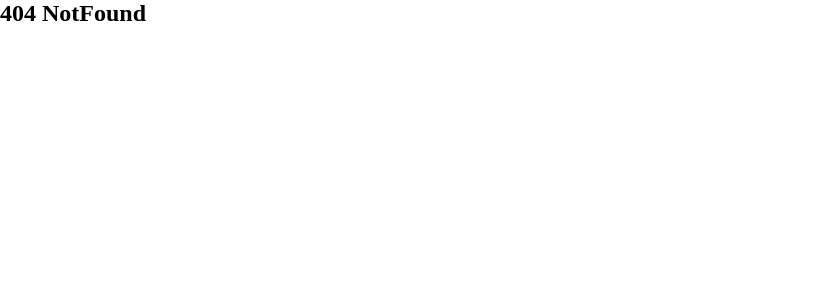
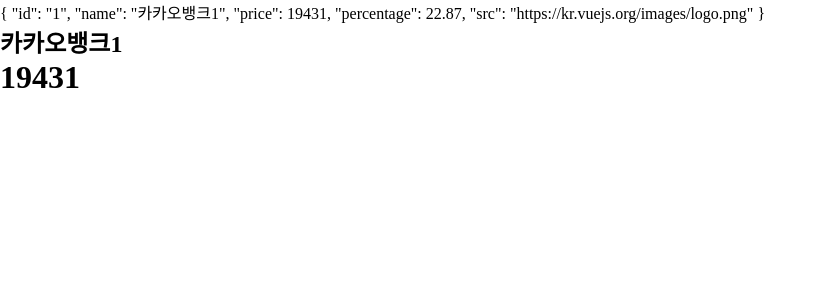
Before and after one commit to krim45/mts-practice, a Vue app: page /stock/1 in a window 1280 px wide. Before the commit this address had no page. Shown: the top 300 px of the page, without its empty margins (0-826 px from the left). Built offline with nearby package versions, Linux system fonts and the light colour scheme.

Commit message:
pagenation

```diff
--- a/src/components/List.vue
+++ b/src/components/List.vue
@@ -7,7 +7,12 @@
       </div>
     </header>
     <ul>
-      <li class="list" v-for="(list, idx) in option.list" :key="idx">
+      <li
+        class="list"
+        v-for="(list, idx) in option.list"
+        :key="idx"
+        @click="$router.push(`/stock/${list.id}`)"
+      >
         <dl>
           <dt>
             <img :src="list.src" alt="logo" />
@@ -35,6 +40,7 @@
   },
   methods: {
     formatPrice(price) {
+      this.$store.dispatch("formatPrice", price);
       return price.toLocaleString("ko-KR");
       // return price.toString().replace(/\B(?=(\d{3})+(?!\d))/g, ",");
     },
--- a/src/components/Navigations.vue
+++ b/src/components/Navigations.vue
@@ -32,7 +32,7 @@
 .menu {
   border: 1px solid #000;
   background: #fff;
-  padding: 30px 50px;
+  padding: 25px 25px;
   list-style: none;
 }
 </style>
--- a/src/components/Swiper.vue
+++ b/src/components/Swiper.vue
@@ -1,6 +1,16 @@
 <template>
   <div class="wrapper">
     <div class="swiper-container">
+      <div class="swiper-pagenation">
+        <ul>
+          <li
+            v-for="(num, idx) in page"
+            :key="idx"
+            :class="curPage === idx ? 'active' : null"
+            @click="() => goPage(idx)"
+          ></li>
+        </ul>
+      </div>
       <div
         class="swiper"
         ref="swiper"
@@ -25,6 +35,7 @@
       width: null,
       startX: null,
       curPage: 0,
+      page: [0, 1, 2, 3],
     };
   },
   mounted() {
@@ -49,6 +60,9 @@
         this.curPage = this.curPage + 1;
       }
     },
+    goPage(num) {
+      this.curPage = num;
+    },
   },
   watch: {
     curPage() {
@@ -67,17 +81,38 @@
   padding: 0 2.5vw;
   background: pink;
 }
+
 .swiper-container {
   width: 100%;
-  height: 300px;
+  height: 200px;
   position: relative;
   margin: 20px 0;
   overflow: hidden;
 }
 
+.swiper-pagenation > ul {
+  display: flex;
+  justify-content: end;
+  padding: 10px;
+}
+
+.swiper-pagenation > ul > li {
+  list-style: none;
+  width: 15px;
+  height: 15px;
+  border-radius: 100%;
+  background: gray;
+  margin: 1px;
+  z-index: 2;
+}
+
+.swiper-pagenation > ul > li.active {
+  background: black;
+}
+
 .swiper {
   width: 95vw;
-  height: 300px;
+  height: 200px;
   display: flex;
   flex-direction: row;
   align-items: center;
--- a/src/router.js
+++ b/src/router.js
@@ -9,6 +9,7 @@
 import ServiceTerms from '@/views/terms/ServiceTerms.vue';
 import CddEdd from '@/views/terms/CddEdd.vue';
 import Research from '@/views/terms/Research.vue';
+import StockDetail from '@/views/StockDetail.vue';
 import NotFound from '@/views/NotFound.vue';
 
 Vue.use(Router);
@@ -20,12 +21,12 @@
     {
       path: '/',
       name: 'home',
-      component: Home,
+      component: Home
     },
     {
       path: '/intro',
       name: 'intro',
-      component: Intro,
+      component: Intro
     },
     {
       path: '/terms',
@@ -37,39 +38,45 @@
         {
           path: 'stock-terms',
           name: 'stock-terms',
-          component: StockTerms,
+          component: StockTerms
         },
         {
           path: 'discription',
           name: 'discription',
-          component: Discription,
+          component: Discription
         },
         {
           path: 'account-selection',
           name: 'account-selection',
-          component: AccountSelection,
+          component: AccountSelection
         },
         {
           path: 'service-terms',
           name: 'service-terms',
-          component: ServiceTerms,
+          component: ServiceTerms
         },
         {
           path: 'cdd-edd',
           name: 'cdd-edd',
-          component: CddEdd,
+          component: CddEdd
         },
         {
           path: 'research',
           name: 'research',
-          component: Research,
-        },
-      ],
+          component: Research
+        }
+      ]
+    },
+    {
+      path: '/stock/:id',
+      name: 'stockDetail',
+      component: StockDetail,
+      props: true
     },
     {
       path: '/:catchAll(.*)',
       name: 'NotFound',
-      component: NotFound,
-    },
-  ],
+      component: NotFound
+    }
+  ]
 });
--- a/src/store.js
+++ b/src/store.js
@@ -5,10 +5,33 @@
 
 export default new Vuex.Store({
   state: {
-    login: false,
+    login: true,
     kakaoAccount: false,
     otherAccount: false,
-    modalCase: false
+    modalCase: false,
+    stock: [
+      {
+        id: '1',
+        name: '카카오뱅크1',
+        price: 19431,
+        percentage: 22.87,
+        src: 'https://kr.vuejs.org/images/logo.png'
+      },
+      {
+        id: '2',
+        name: '카카오뱅크2',
+        price: 19431,
+        percentage: 22.87,
+        src: 'https://kr.vuejs.org/images/logo.png'
+      },
+      {
+        id: '3',
+        name: '카카오뱅크3',
+        price: 19431,
+        percentage: 22.87,
+        src: 'https://kr.vuejs.org/images/logo.png'
+      }
+    ]
   },
   mutations: {
     setLogin(state, payload) {
@@ -24,5 +47,9 @@
       state.modalCase = payload.data;
     }
   },
-  actions: {}
+  actions: {
+    formatPrice(price) {
+      return price.toLocaleString('ko-KR');
+    }
+  }
 });
--- a/src/views/Home.vue
+++ b/src/views/Home.vue
@@ -64,19 +64,22 @@
         standard: true,
         list: [
           {
-            name: "카카오뱅크",
+            id: 1,
+            name: "카카오뱅크1",
             price: 19431,
             percentage: 22.87,
             src: "https://kr.vuejs.org/images/logo.png",
           },
           {
-            name: "카카오뱅크",
+            id: 2,
+            name: "카카오뱅크2",
             price: 19431,
             percentage: 22.87,
             src: "https://kr.vuejs.org/images/logo.png",
           },
           {
-            name: "카카오뱅크",
+            id: 3,
+            name: "카카오뱅크3",
             price: 19431,
             percentage: 22.87,
             src: "https://kr.vuejs.org/images/logo.png",
--- /dev/null
+++ b/src/views/StockDetail.vue
@@ -0,0 +1,21 @@
+<template>
+  <div>
+    {{ detail }}
+    <div>
+      <h2>{{ detail.name }}</h2>
+      <h1>{{ detail.price }}</h1>
+    </div>
+  </div>
+</template>
+<script>
+export default {
+  props: ["id"],
+  data() {
+    return {
+      detail: this.$store.state.stock.find((item) => item.id === this.id),
+    };
+  },
+};
+</script>
+<style>
+</style>
--- a/src/views/terms/AccountSelection.vue
+++ b/src/views/terms/AccountSelection.vue
@@ -56,5 +56,9 @@
 };
 </script>
 
-<style>
+<style scoped>
+form {
+  display: flex;
+  flex-direction: column;
+}
 </style>
```
